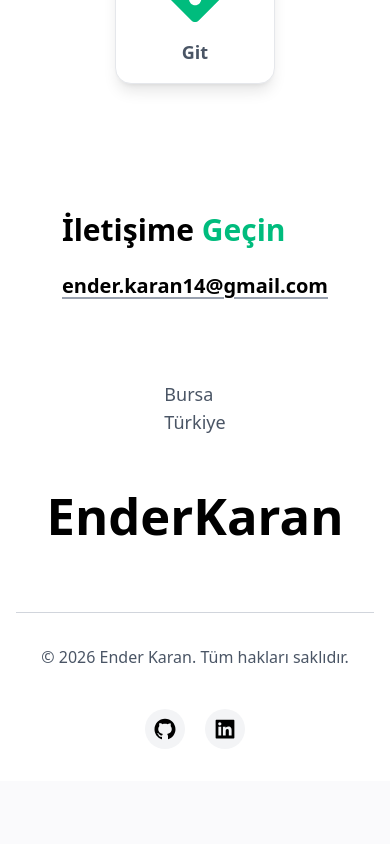
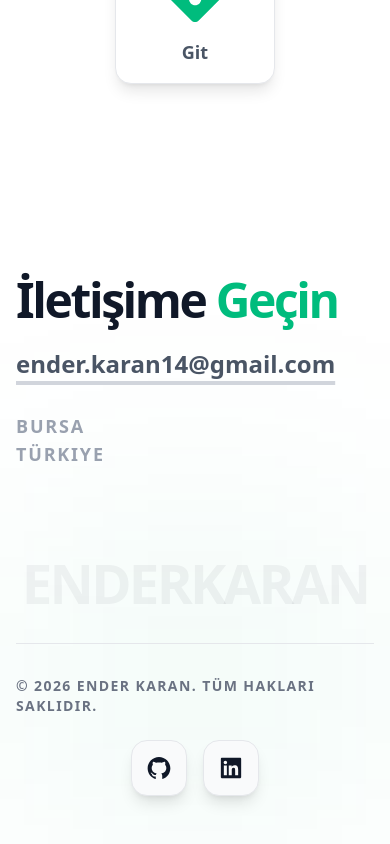
Before and after one commit to EnderKaran/Portfolio-Website, a Next.js app: page / in a window 390 px wide. Shown: the part 5471-6315 px from the top of the page. Before the commit the page ends 6252 px from the top, so only its background shows below. Built offline with nearby package versions, Linux system fonts and the light colour scheme.

Commit message:
footer güncellendi

```diff
--- a/src/components/Footer.tsx
+++ b/src/components/Footer.tsx
@@ -33,62 +33,86 @@ export const Footer = () => {
   };
 
   return (
-    <footer className="py-8 transition-colors duration-300 bg-white dark:bg-black text-black dark:text-white" id="contact">
-      <div className="max-w-[1200px] mx-auto px-4">
-        <div className="flex flex-col items-center justify-between gap-8 md:flex-row">
+    <footer className="relative pt-24 pb-12 overflow-hidden transition-colors duration-500 bg-white dark:bg-[#030303]" id="contact">
+
+      {/* Arka Plan Hafif Zümrüt Parıltısı */}
+      <div className="absolute bottom-0 left-1/2 -translate-x-1/2 w-full h-1/2 bg-emerald-500/5 blur-[120px] pointer-events-none z-0"></div>
+
+      <div className="container relative z-10 px-4 mx-auto max-w-[1200px]">
+
+        {/* Üst Kısım: İletişim & Konum */}
+        <div className="flex flex-col items-start justify-between gap-8 md:flex-row md:items-end mb-14">
           <div>
-            <h2 className="mb-6 text-3xl font-bold md:text-5xl text-black dark:text-white">
-              {t('footer_contact_part1')} <span className="text-emerald-500 dark:text-emerald-400">{t('footer_contact_part2')}</span>
+            <h2 className="mb-6 text-5xl font-black tracking-tighter md:text-7xl text-gray-900 dark:text-white">
+              {t('footer_contact_part1')} <span className="text-emerald-500">{t('footer_contact_part2')}</span>
             </h2>
-            <a className="text-xl font-semibold underline break-all transition-all duration-300 md:text-3xl text-black dark:text-white decoration-gray-400 decoration-2 underline-offset-4 hover:text-emerald-500 hover:decoration-emerald-500" href="mailto:ender.karan14@gmail.com">
+            <a
+              href="mailto:ender.karan14@gmail.com"
+              className="text-2xl font-bold transition-all duration-300 md:text-4xl text-gray-600 dark:text-gray-300 decoration-gray-300 dark:decoration-gray-800 decoration-4 underline-offset-8 hover:text-emerald-500 hover:decoration-emerald-500 underline"
+            >
               ender.karan14@gmail.com
             </a>
           </div>
-          <div className="mt-12 text-left text-gray-600 dark:text-gray-400 md:text-right">
-            <div className="text-lg">
+
+          <div className="text-left md:text-right">
+            <div className="text-lg font-bold tracking-widest text-gray-400 uppercase">
               <p>{t('footer_city')}</p>
               <p>{t('footer_country')}</p>
             </div>
           </div>
         </div>
 
-        <div className="relative w-full py-12 mt-8 overflow-hidden text-center select-none">
-            <h1 aria-hidden="true" className="absolute inset-0 z-0 flex items-center justify-center text-[13vw] lg:text-[12rem] font-bold pointer-events-none text-black dark:text-white/90">
+        {/* Devasa İsim Vurgusu (Referans Görseldeki Gibi) */}
+        <div className="flex justify-center w-full py-8 pointer-events-none select-none">
+            <h1 aria-hidden="true" className="text-[14vw] leading-none font-black uppercase tracking-tighter text-gray-900/5 dark:text-white/5">
                 EnderKaran
             </h1>
         </div>
 
-        <div className="container relative flex items-center justify-center gap-10 pt-8 mt-12 border-t sm:justify-between max-sm:flex-col border-gray-300 dark:border-gray-800">
-          <p className="text-base text-gray-600 dark:text-gray-400">
-            © {new Date().getFullYear()} Ender Karan. {t('footer_copyright')}
+        {/* Alt Bar: Telif Hakkı & Sosyal Medya */}
+        <div className="flex flex-col items-center justify-between gap-6 pt-8 border-t sm:flex-row border-gray-200 dark:border-white/10">
+          <p className="text-sm font-bold tracking-widest text-gray-500 uppercase">
+            © {new Date().getFullYear()} ENDER KARAN. {t('footer_copyright')}
           </p>
-          <ul className="flex flex-wrap gap-5">
+
+          <ul className="flex flex-wrap gap-4">
             <li>
-              <a href="https://github.com/EnderKaran" target="_blank" rel="noopener noreferrer" className="flex items-center justify-center w-10 h-10 transition-colors rounded-full bg-gray-100 dark:bg-gray-800 text-black dark:text-white hover:text-emerald-500 dark:hover:text-emerald-400">
-                <AiFillGithub size={24} />
+              <a
+                href="https://github.com/EnderKaran"
+                target="_blank"
+                rel="noopener noreferrer"
+                className="flex items-center justify-center transition-all duration-300 border w-14 h-14 rounded-2xl bg-gray-50 border-gray-200 text-gray-900 dark:bg-white/5 dark:border-white/10 dark:text-white hover:bg-emerald-500 hover:border-emerald-500 hover:text-white dark:hover:bg-emerald-500 hover:scale-105 hover:-translate-y-1 shadow-lg"
+              >
+                <AiFillGithub size={26} />
               </a>
             </li>
             <li>
-              <a href="https://www.linkedin.com/in/ender-karan-52303b187" target="_blank" rel="noopener noreferrer" className="flex items-center justify-center w-10 h-10 transition-colors rounded-full bg-gray-100 dark:bg-gray-800 text-black dark:text-white hover:text-emerald-500 dark:hover:text-emerald-400">
-                <AiFillLinkedin size={24} />
+              <a
+                href="https://www.linkedin.com/in/ender-karan-52303b187"
+                target="_blank"
+                rel="noopener noreferrer"
+                className="flex items-center justify-center transition-all duration-300 border w-14 h-14 rounded-2xl bg-gray-50 border-gray-200 text-gray-900 dark:bg-white/5 dark:border-white/10 dark:text-white hover:bg-emerald-500 hover:border-emerald-500 hover:text-white dark:hover:bg-emerald-500 hover:scale-105 hover:-translate-y-1 shadow-lg"
+              >
+                <AiFillLinkedin size={26} />
               </a>
             </li>
           </ul>
         </div>
       </div>
 
+      {/* Yukarı Çık Butonu (Modernize Edildi) */}
       <AnimatePresence>
         {isVisible && (
           <motion.button
             onClick={scrollToTop}
-            initial={{ opacity: 0, y: 20 }}
-            animate={{ opacity: 1, y: 0 }}
-            exit={{ opacity: 0, y: 20 }}
+            initial={{ opacity: 0, scale: 0.5, y: 20 }}
+            animate={{ opacity: 1, scale: 1, y: 0 }}
+            exit={{ opacity: 0, scale: 0.5, y: 20 }}
             transition={{ duration: 0.3 }}
-            className="fixed z-50 p-3 text-white transition-colors rounded-full shadow-lg bottom-8 right-8 bg-emerald-500 hover:bg-emerald-600 focus:outline-none"
+            className="fixed z-50 flex items-center justify-center text-white transition-all shadow-2xl w-14 h-14 rounded-2xl bottom-8 right-8 bg-emerald-500 hover:bg-emerald-600 focus:outline-none hover:-translate-y-2 shadow-emerald-500/30"
             aria-label={t('footer_aria_scrollToTop')}
           >
-            <FaArrowUp size={20} />
+            <FaArrowUp size={22} />
           </motion.button>
         )}
       </AnimatePresence>
```
